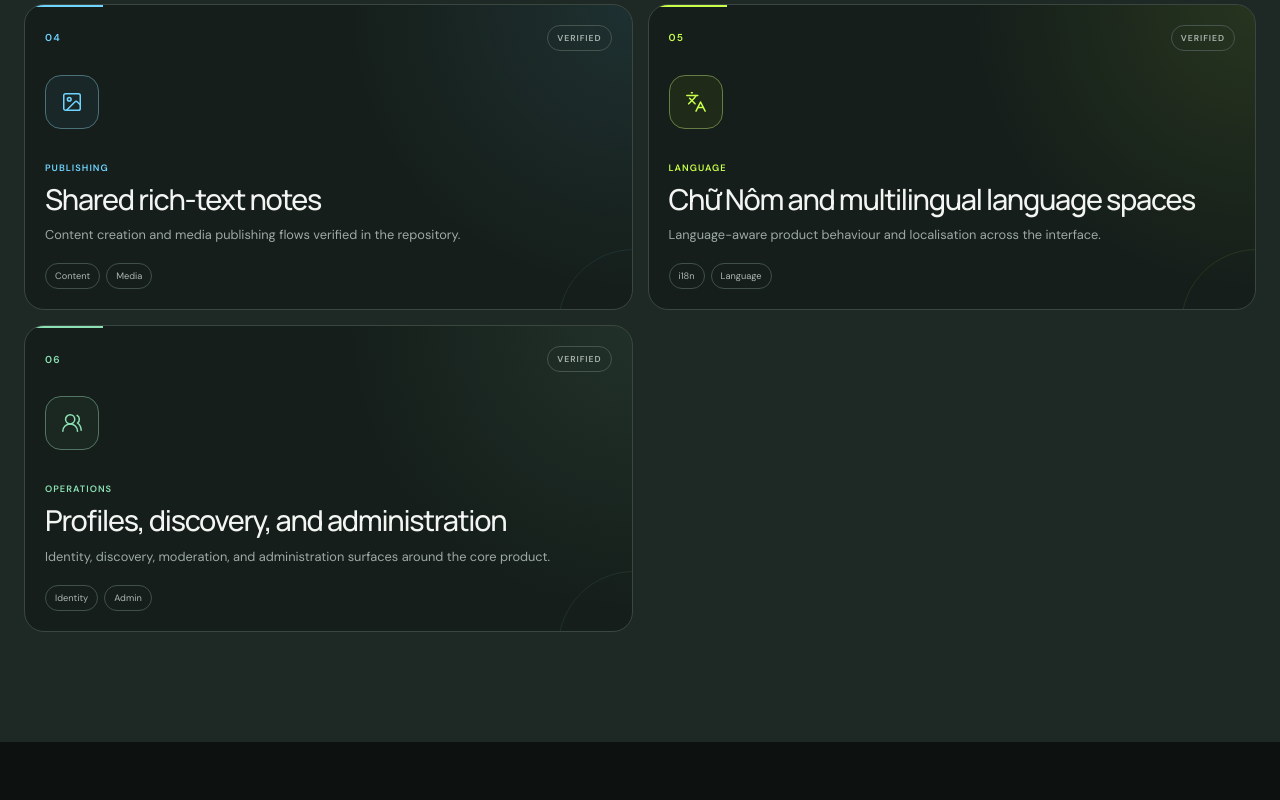
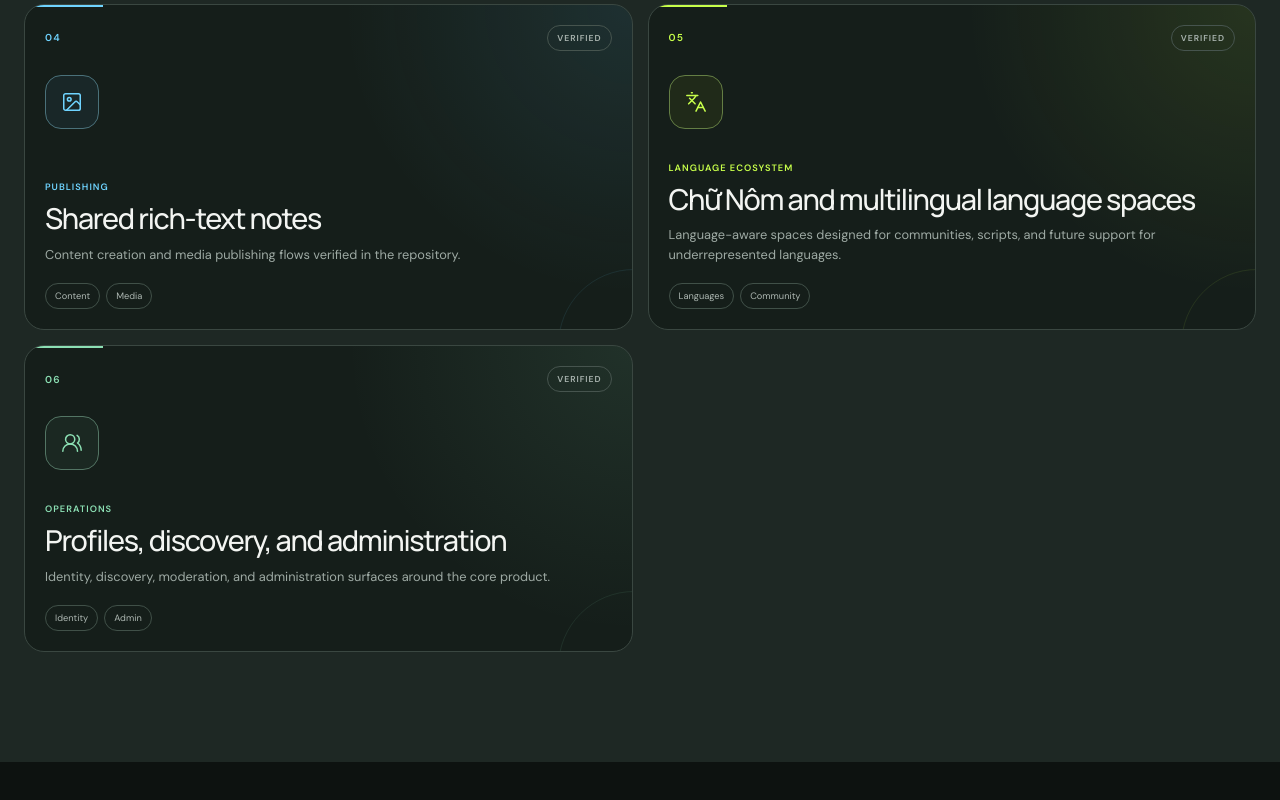
Before and after one commit to chengyang1017/portfolio, a React (Vite) app: page /projects/glyphora in a window 1280 px wide. Shown: the part 3190-3990 px from the top of the page. Built offline with nearby package versions, Linux system fonts and the light colour scheme.

Commit message:
Frame multilingual capability as language ecosystem

```diff
--- a/src/components/FeatureShowcase.tsx
+++ b/src/components/FeatureShowcase.tsx
@@ -45,7 +45,7 @@ const copy = {
     operations: ['Operations', 'Identity, discovery, moderation, and administration surfaces around the core product.', ['Identity', 'Admin']],
     commerce: ['Commerce', 'Customer and operational flows that move data through the commerce experience.', ['Commerce', 'Workflow']],
     payments: ['Payments', 'Payment handling integrated into the project’s end-to-end transaction flow.', ['Payments', 'Backend']],
-    language: ['Language', 'Language-aware product behaviour and localisation across the interface.', ['i18n', 'Language']],
+    language: ['Language ecosystem', 'Language-aware spaces designed for communities, scripts, and future support for underrepresented languages.', ['Languages', 'Community']],
     input: ['Input', 'On-device input and composition behaviour implemented as a product capability.', ['Input', 'Mobile']],
     data: ['Data', 'Structured data access, transformation, or export supporting the feature set.', ['Data', 'Pipeline']],
     discovery: ['Discovery', 'Search and browsing flows that help users move through the product quickly.', ['Search', 'UX']],
@@ -61,7 +61,7 @@ const copy = {
     operations: ['运营与管理', '围绕核心产品的身份、发现、审核与管理能力。', ['身份', '管理']],
     commerce: ['电商', '贯穿购物体验的用户端与运营端流程。', ['电商', '流程']],
     payments: ['支付', '集成在端到端交易流程中的支付处理能力。', ['支付', '后端']],
-    language: ['语言', '贯穿界面的多语言与本地化产品能力。', ['国际化', '语言']],
+    language: ['语言生态', '围绕语言社区、文字系统与未来更多小语种支持设计的产品空间。', ['小语种', '社区']],
     input: ['输入', '作为产品能力实现的端侧输入与组合处理。', ['输入', '移动端']],
     data: ['数据', '支撑功能体系的数据访问、转换与导出能力。', ['数据', '管线']],
     discovery: ['发现', '帮助用户快速浏览与检索产品内容的能力。', ['搜索', '体验']],
@@ -77,7 +77,7 @@ const copy = {
     operations: ['營運與管理', '圍繞核心產品的身分、探索、審核與管理能力。', ['身分', '管理']],
     commerce: ['電商', '貫穿購物體驗的使用者端與營運端流程。', ['電商', '流程']],
     payments: ['付款', '整合在端到端交易流程中的付款處理能力。', ['付款', '後端']],
-    language: ['語言', '貫穿介面的多語言與在地化產品能力。', ['國際化', '語言']],
+    language: ['語言生態', '圍繞語言社群、文字系統與未來更多小語種支援設計的產品空間。', ['小語種', '社群']],
     input: ['輸入', '作為產品能力實作的裝置端輸入與組字處理。', ['輸入', '行動端']],
     data: ['資料', '支撐功能體系的資料存取、轉換與匯出能力。', ['資料', '管線']],
     discovery: ['探索', '幫助使用者快速瀏覽與搜尋產品內容的能力。', ['搜尋', '體驗']],
@@ -96,7 +96,7 @@ function resolveFeatureMeta(feature: string): FeatureMeta {
   if (/profile|admin|moderation|discover|identity/.test(value)) return { kind: 'operations', icon: UsersRound, tone: 'mint' };
   if (/cart|checkout|order|product|catalog|inventory|commerce/.test(value)) return { kind: 'commerce', icon: ShoppingBag, tone: 'amber' };
   if (/stripe|payment/.test(value)) return { kind: 'payments', icon: CreditCard, tone: 'violet' };
-  if (/language|locali[sz]|translation|multilingual/.test(value)) return { kind: 'language', icon: Languages, tone: 'lime' };
+  if (/language|locali[sz]|translation|multilingual|nom|nôm/.test(value)) return { kind: 'language', icon: Languages, tone: 'lime' };
   if (/keyboard|input|telex|composition/.test(value)) return { kind: 'input', icon: Keyboard, tone: 'sky' };
   if (/sqlite|database|data|export|csv|json|excel/.test(value)) return { kind: 'data', icon: Database, tone: 'mint' };
   if (/search|discovery|browse/.test(value)) return { kind: 'discovery', icon: Search, tone: 'sky' };
```
